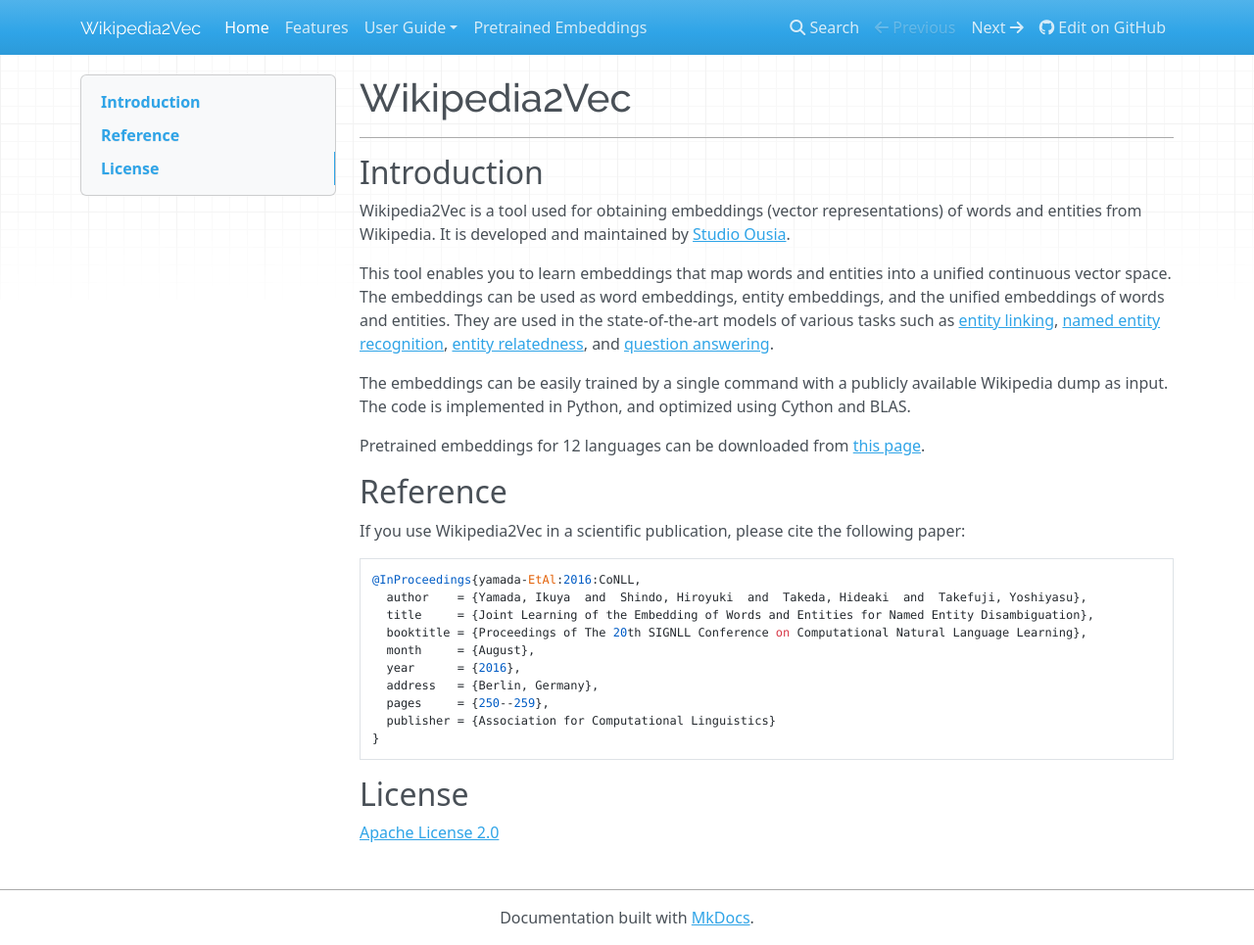
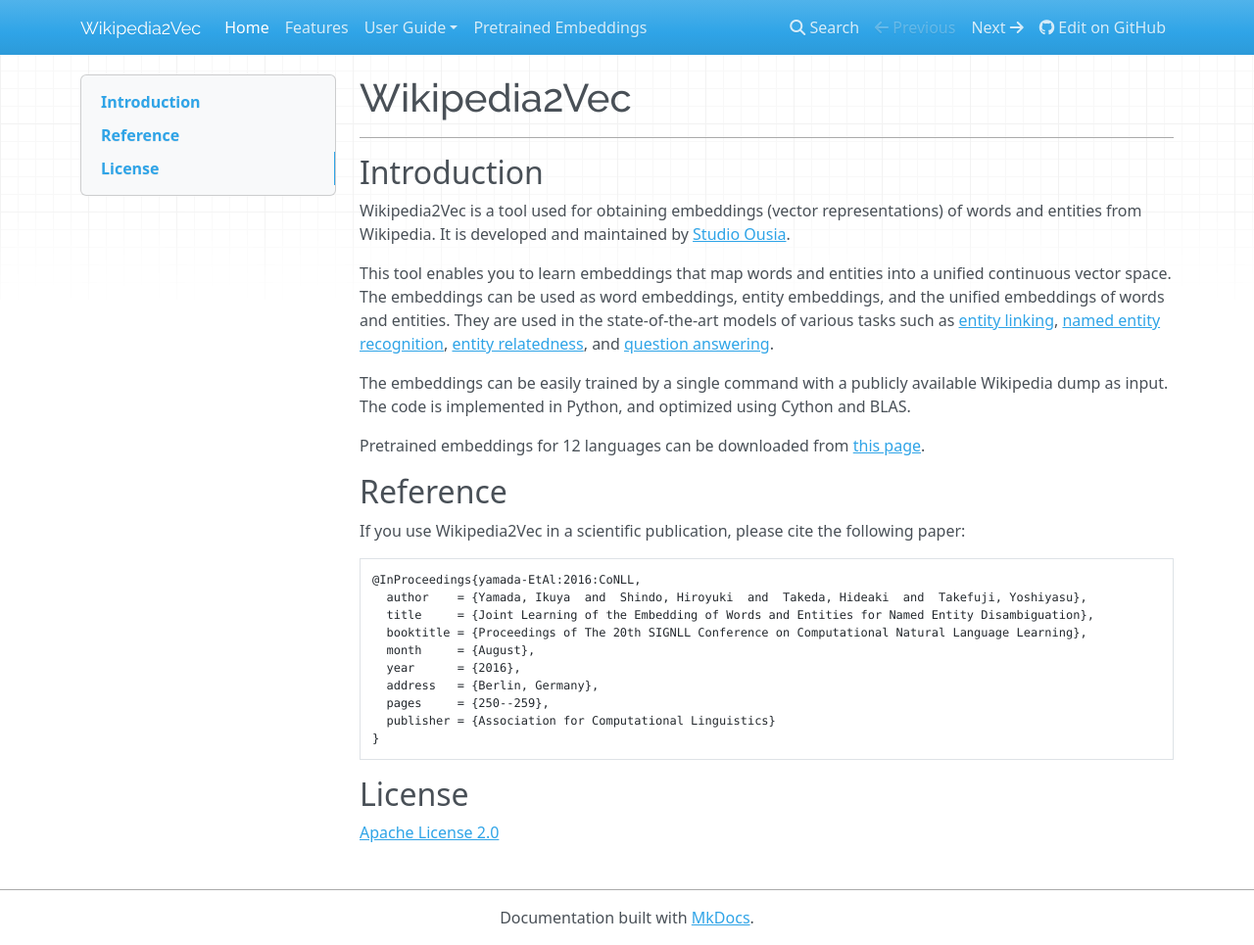
Before and after one commit to wikipedia2vec/wikipedia2vec, an MkDocs documentation site: the page built from docs/index.md, in a window 1280 px wide and 965 px high. Shown: the whole window at 98% size. Built offline with MkDocs 1.6.1, drawn with Linux system fonts in a browser that asks for light colours; nearby versions of some CDN libraries; old or Windows-style settings are respelled for this version of MkDocs.

Commit message:
disable syntax highlighting in several code blocks

````diff
--- a/docs/index.md
+++ b/docs/index.md
@@ -21,16 +21,18 @@
 
 If you use Wikipedia2Vec in a scientific publication, please cite the following paper:
 
-    @InProceedings{yamada-EtAl:2016:CoNLL,
-      author    = {Yamada, Ikuya  and  Shindo, Hiroyuki  and  Takeda, Hideaki  and  Takefuji, Yoshiyasu},
-      title     = {Joint Learning of the Embedding of Words and Entities for Named Entity Disambiguation},
-      booktitle = {Proceedings of The 20th SIGNLL Conference on Computational Natural Language Learning},
-      month     = {August},
-      year      = {2016},
-      address   = {Berlin, Germany},
-      pages     = {250--259},
-      publisher = {Association for Computational Linguistics}
-    }
+```text
+@InProceedings{yamada-EtAl:2016:CoNLL,
+  author    = {Yamada, Ikuya  and  Shindo, Hiroyuki  and  Takeda, Hideaki  and  Takefuji, Yoshiyasu},
+  title     = {Joint Learning of the Embedding of Words and Entities for Named Entity Disambiguation},
+  booktitle = {Proceedings of The 20th SIGNLL Conference on Computational Natural Language Learning},
+  month     = {August},
+  year      = {2016},
+  address   = {Berlin, Germany},
+  pages     = {250--259},
+  publisher = {Association for Computational Linguistics}
+}
+```
 
 License
 -------
````
Also changed, not shown: docs/commands.md (+8 -8 lines), docs/install.md (+2 -2 lines).
